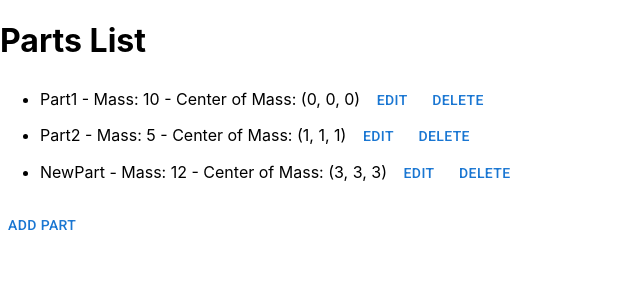
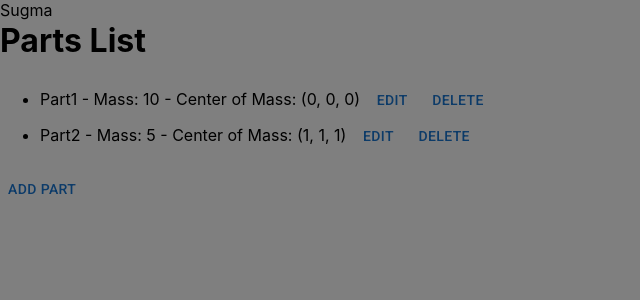
Before and after one commit to Rabadunk/BoatAssetManager, a React (Create React App) app: page / in a window 1280 px wide. Both pictures are taken after a click on the button "ADD PART". Shown: the top 300 px of the page, without its empty margins (0-640 px from the left). Built offline with nearby package versions, Linux system fonts and the light colour scheme.

Commit message:
made components folder, made components list component

```diff
--- a/src/App.js
+++ b/src/App.js
@@ -1,54 +1,13 @@
-import { useState } from 'react';
-import Button from '@mui/material/Button';
-import Part from './Part.js';
-
-// Sample initial parts data
-const initialParts = [
-  Part({ name: 'Part1', mass: 10, centerOfMass: { x: 0, y: 0, z: 0 } }),
-  Part({ name: 'Part2', mass: 5, centerOfMass: { x: 1, y: 1, z: 1 } }),
-];
+import PartsList from "./components/PartsList/PartsList";
 
 function App() {
-  const [parts, setParts] = useState(initialParts);
-
-  // Function to add a new part
-  const addPart = (name, mass, centerOfMass) => {
-    const newPart = Part({ name, mass, centerOfMass });
-    setParts([...parts, newPart]);
-  };
-
-  // Function to edit a part
-  const editPart = (index, name, mass, centerOfMass) => {
-    const updatedParts = [...parts];
-    updatedParts[index] = Part({ name, mass, centerOfMass });
-    setParts(updatedParts);
-  };
-
-  // Function to delete a part
-  const deletePart = (index) => {
-    const updatedParts = [...parts];
-    updatedParts.splice(index, 1);
-    setParts(updatedParts);
-  };
 
   return (
-    <div>
-      <h1>Parts List</h1>
-      <ul>
-        {parts.map((part, index) => (
-          <li key={index}>
-            {part.name} - Mass: {part.mass} - Center of Mass: (
-            {part.centerOfMass.x}, {part.centerOfMass.y}, {part.centerOfMass.z})
-            <Button onClick={() => editPart(index, 'NewName', 15, { x: 2, y: 2, z: 2 })}>
-              Edit
-            </Button>
-            <Button onClick={() => deletePart(index)}>Delete</Button>
-          </li>
-        ))}
-      </ul>
-      <Button onClick={() => addPart('NewPart', 12, { x: 3, y: 3, z: 3 })}>Add Part</Button>
-    </div>
-  );
+
+    <PartsList/>
+
+  )
+
 }
 
 export default App;
--- /dev/null
+++ b/src/components/PartsList/PartsList.js
@@ -0,0 +1,65 @@
+import { useState } from 'react';
+import Button from '@mui/material/Button';
+import Modal from '@mui/material/Modal';
+import Part from '../Part.js';
+
+// Sample initial parts data
+const initialParts = [
+  Part({ name: 'Part1', mass: 10, centerOfMass: { x: 0, y: 0, z: 0 } }),
+  Part({ name: 'Part2', mass: 5, centerOfMass: { x: 1, y: 1, z: 1 } }),
+];
+
+const PartsList = () => {
+  const [parts, setParts] = useState(initialParts);
+  const [open, setOpen] = useState(false);
+
+  const handleOpen = () => setOpen(true);
+  const handleClose = () => setOpen(false);
+
+  // Function to add a new part
+  const addPart = (name, mass, centerOfMass) => {
+    const newPart = Part({ name, mass, centerOfMass });
+    setParts([...parts, newPart]);
+  };
+
+  // Function to edit a part
+  const editPart = (index, name, mass, centerOfMass) => {
+    const updatedParts = [...parts];
+    updatedParts[index] = Part({ name, mass, centerOfMass });
+    setParts(updatedParts);
+  };
+
+  // Function to delete a part
+  const deletePart = (index) => {
+    const updatedParts = [...parts];
+    updatedParts.splice(index, 1);
+    setParts(updatedParts);
+  };
+
+  return (
+    <div>
+      <h1>Parts List</h1>
+      <ul>
+        {parts.map((part, index) => (
+          <li key={index}>
+            {part.name} - Mass: {part.mass} - Center of Mass: (
+            {part.centerOfMass.x}, {part.centerOfMass.y}, {part.centerOfMass.z})
+            <Button onClick={() => editPart(index, 'NewName', 15, { x: 2, y: 2, z: 2 })}>
+              Edit
+            </Button>
+            <Button onClick={() => deletePart(index)}>Delete</Button>
+          </li>
+        ))}
+      </ul>
+      <Button onClick={() => handleOpen()}>Add Part</Button>
+
+      <Modal
+        open={open}
+        onClose={handleClose}>
+        <div>Sugma</div>
+      </Modal>
+    </div>
+  );
+}
+
+export default PartsList;
--- a/src/index.js
+++ b/src/index.js
@@ -2,7 +2,6 @@ import React from 'react';
 import ReactDOM from 'react-dom/client';
 import './index.css';
 import App from './App';
-import reportWebVitals from './reportWebVitals';
 import '@fontsource/roboto/300.css';
 import '@fontsource/roboto/400.css';
 import '@fontsource/roboto/500.css';
@@ -15,8 +14,3 @@ root.render(
     <App />
   </React.StrictMode>
 );
-
-// If you want to start measuring performance in your app, pass a function
-// to log results (for example: reportWebVitals(console.log))
-// or send to an analytics endpoint. Learn more: https://bit.ly/CRA-vitals
-reportWebVitals();
--- a/src/reportWebVitals.js
+++ /dev/null
@@ -1,13 +0,0 @@
-const reportWebVitals = onPerfEntry => {
-  if (onPerfEntry && onPerfEntry instanceof Function) {
-    import('web-vitals').then(({ getCLS, getFID, getFCP, getLCP, getTTFB }) => {
-      getCLS(onPerfEntry);
-      getFID(onPerfEntry);
-      getFCP(onPerfEntry);
-      getLCP(onPerfEntry);
-      getTTFB(onPerfEntry);
-    });
-  }
-};
-
-export default reportWebVitals;
```
Also changed, not shown: src/setupTests.js (deleted, +0 -5 lines), src/components/Part.js (renamed from src/Part.js), 2 other files (tests, documents, lock files or other folders).
